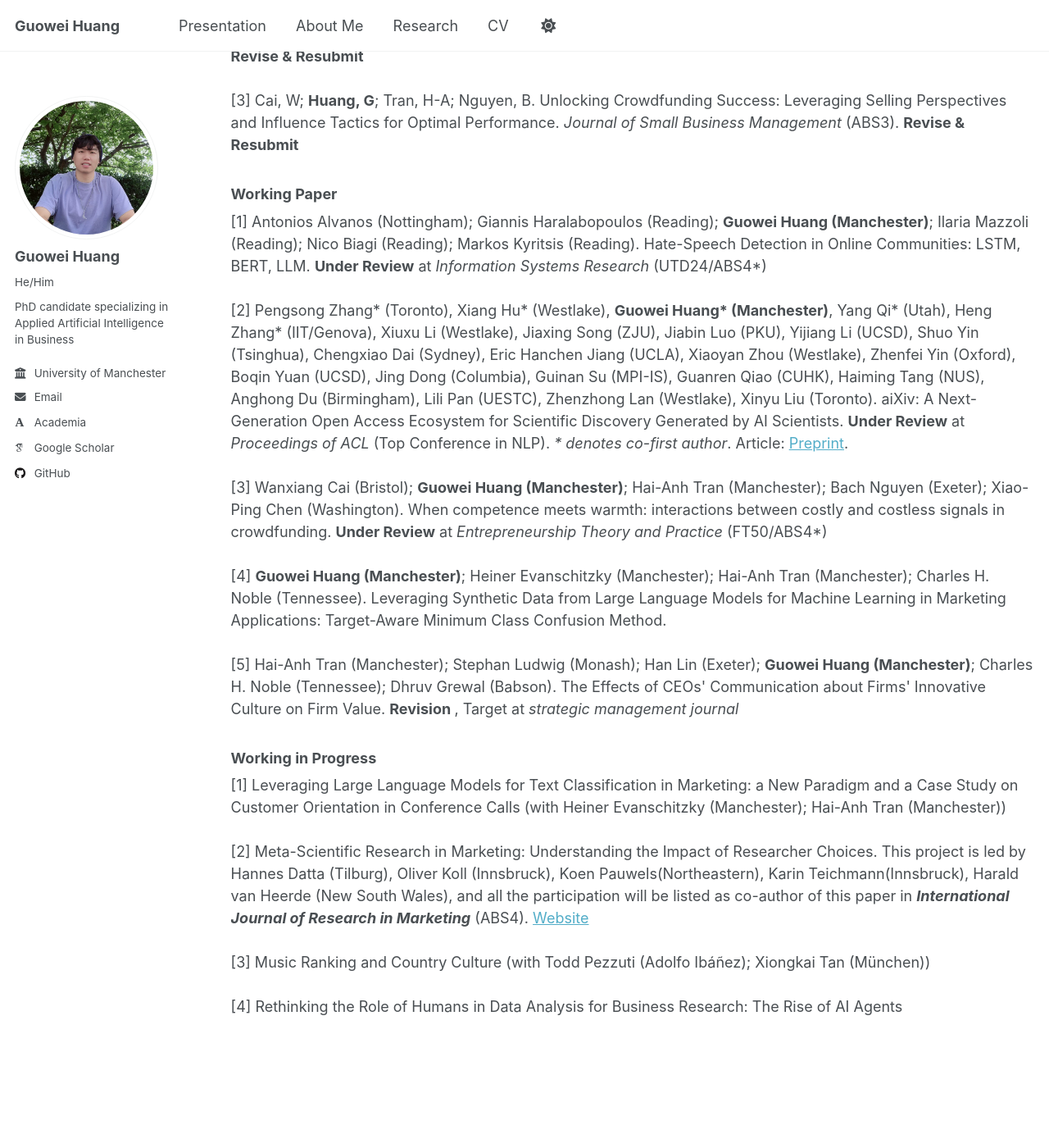
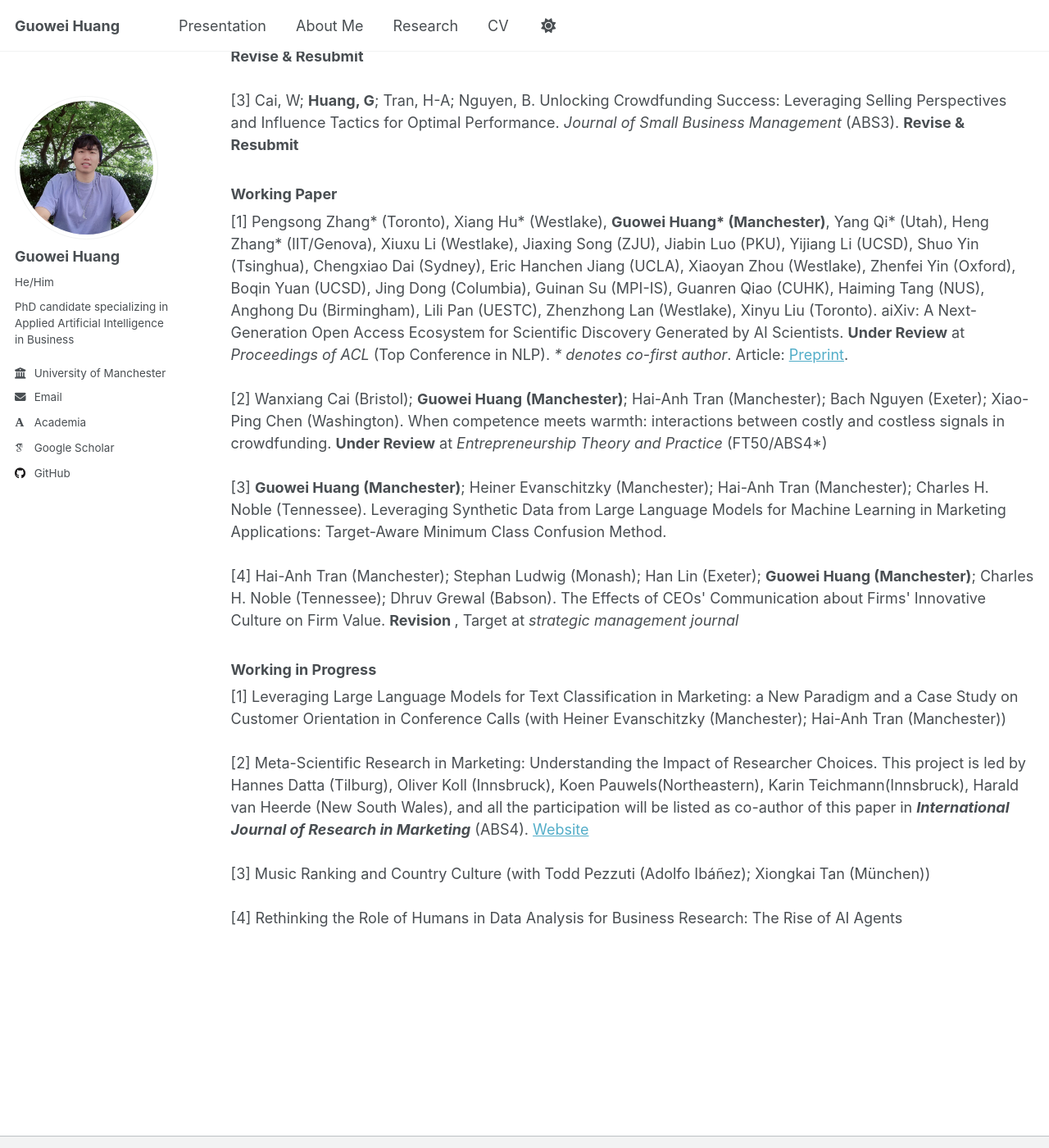
Before and after one commit to Oliverhuang123/Oliverhuang123.github.io, a Jekyll site: the page built from _pages/publications.html, in a window 1280 px wide and 1400 px high, scrolled down 623 px. Shown: the whole window at 82% size. Built offline with Jekyll 4.4.1, drawn with Linux system fonts in a browser that asks for light colours; some web fonts are replaced.

Commit message:
Update publications.html

```diff
--- a/_pages/publications.html
+++ b/_pages/publications.html
@@ -26,23 +26,22 @@ My current research focuses on two main areas: (1) applying AI and text mining t
 
 
 <h3>Working Paper</h3>
-[1] Antonios Alvanos (Nottingham); Giannis Haralabopoulos (Reading); <strong>Guowei Huang (Manchester)</strong>; Ilaria Mazzoli (Reading); Nico Biagi (Reading); Markos Kyritsis (Reading). Hate-Speech Detection in Online Communities: LSTM, BERT, LLM. <strong>Under Review</strong> at <em>Information Systems Research</em> (UTD24/ABS4*)
+
+
+[1] Pengsong Zhang* (Toronto), Xiang Hu* (Westlake), <strong>Guowei Huang* (Manchester)</strong>, Yang Qi* (Utah), Heng Zhang* (IIT/Genova), Xiuxu Li (Westlake), Jiaxing Song (ZJU), Jiabin Luo (PKU), Yijiang Li (UCSD), Shuo Yin (Tsinghua), Chengxiao Dai (Sydney), Eric Hanchen Jiang (UCLA), Xiaoyan Zhou (Westlake), Zhenfei Yin (Oxford), Boqin Yuan (UCSD), Jing Dong (Columbia), Guinan Su (MPI-IS), Guanren Qiao (CUHK), Haiming Tang (NUS), Anghong Du (Birmingham), Lili Pan (UESTC), Zhenzhong Lan (Westlake), Xinyu Liu (Toronto). aiXiv: A Next-Generation Open Access Ecosystem for Scientific Discovery Generated by AI Scientists. <strong>Under Review</strong> at <em>Proceedings of ACL </em> (Top Conference in NLP). <em>* denotes co-first author</em>. Article: <a href="https://arxiv.org/abs/2508.15126" target="_blank">Preprint</a>.
 <br><br>
 
-[2] Pengsong Zhang* (Toronto), Xiang Hu* (Westlake), <strong>Guowei Huang* (Manchester)</strong>, Yang Qi* (Utah), Heng Zhang* (IIT/Genova), Xiuxu Li (Westlake), Jiaxing Song (ZJU), Jiabin Luo (PKU), Yijiang Li (UCSD), Shuo Yin (Tsinghua), Chengxiao Dai (Sydney), Eric Hanchen Jiang (UCLA), Xiaoyan Zhou (Westlake), Zhenfei Yin (Oxford), Boqin Yuan (UCSD), Jing Dong (Columbia), Guinan Su (MPI-IS), Guanren Qiao (CUHK), Haiming Tang (NUS), Anghong Du (Birmingham), Lili Pan (UESTC), Zhenzhong Lan (Westlake), Xinyu Liu (Toronto). aiXiv: A Next-Generation Open Access Ecosystem for Scientific Discovery Generated by AI Scientists. <strong>Under Review</strong> at <em>Proceedings of ACL </em> (Top Conference in NLP). <em>* denotes co-first author</em>. Article: <a href="https://arxiv.org/abs/2508.15126" target="_blank">Preprint</a>.
+[2] Wanxiang Cai (Bristol); <strong>Guowei Huang (Manchester)</strong>; Hai-Anh Tran (Manchester); Bach Nguyen (Exeter); Xiao-Ping Chen (Washington). When competence meets warmth: interactions between costly and costless signals in crowdfunding. <strong>Under Review</strong> at <em>Entrepreneurship Theory and Practice</em> (FT50/ABS4*)
 <br><br>
 
-[3] Wanxiang Cai (Bristol); <strong>Guowei Huang (Manchester)</strong>; Hai-Anh Tran (Manchester); Bach Nguyen (Exeter); Xiao-Ping Chen (Washington). When competence meets warmth: interactions between costly and costless signals in crowdfunding. <strong>Under Review</strong> at <em>Entrepreneurship Theory and Practice</em> (FT50/ABS4*)
-<br><br>
-
-[4] <strong>Guowei Huang (Manchester)</strong>; Heiner Evanschitzky (Manchester); Hai-Anh Tran (Manchester); Charles H. Noble (Tennessee). Leveraging Synthetic Data from Large Language Models for Machine Learning in Marketing Applications: Target-Aware Minimum Class Confusion Method.
+[3] <strong>Guowei Huang (Manchester)</strong>; Heiner Evanschitzky (Manchester); Hai-Anh Tran (Manchester); Charles H. Noble (Tennessee). Leveraging Synthetic Data from Large Language Models for Machine Learning in Marketing Applications: Target-Aware Minimum Class Confusion Method.
 <br><br>
 
 <!-- [4] <strong>Guowei Huang (Manchester)</strong>. Can Large Language Models Evaluate Marketing Research Papers? Towards the Future of Automated Paper Evaluation. <strong>Solo Author</strong>.
 <br><br> -->
 
 
-[5] Hai-Anh Tran (Manchester); Stephan Ludwig (Monash); Han Lin (Exeter); <strong>Guowei Huang (Manchester)</strong>; Charles H. Noble (Tennessee); Dhruv Grewal (Babson). The Effects of CEOs' Communication about Firms' Innovative Culture on Firm Value. <strong>Revision </strong>, Target at <em>strategic management journal</em>
+[4] Hai-Anh Tran (Manchester); Stephan Ludwig (Monash); Han Lin (Exeter); <strong>Guowei Huang (Manchester)</strong>; Charles H. Noble (Tennessee); Dhruv Grewal (Babson). The Effects of CEOs' Communication about Firms' Innovative Culture on Firm Value. <strong>Revision </strong>, Target at <em>strategic management journal</em>
 
 <h3>Working in Progress</h3>
 [1] Leveraging Large Language Models for Text Classification in Marketing: a New Paradigm and a Case Study on Customer Orientation in Conference Calls (with Heiner Evanschitzky (Manchester); Hai-Anh Tran (Manchester))
```
